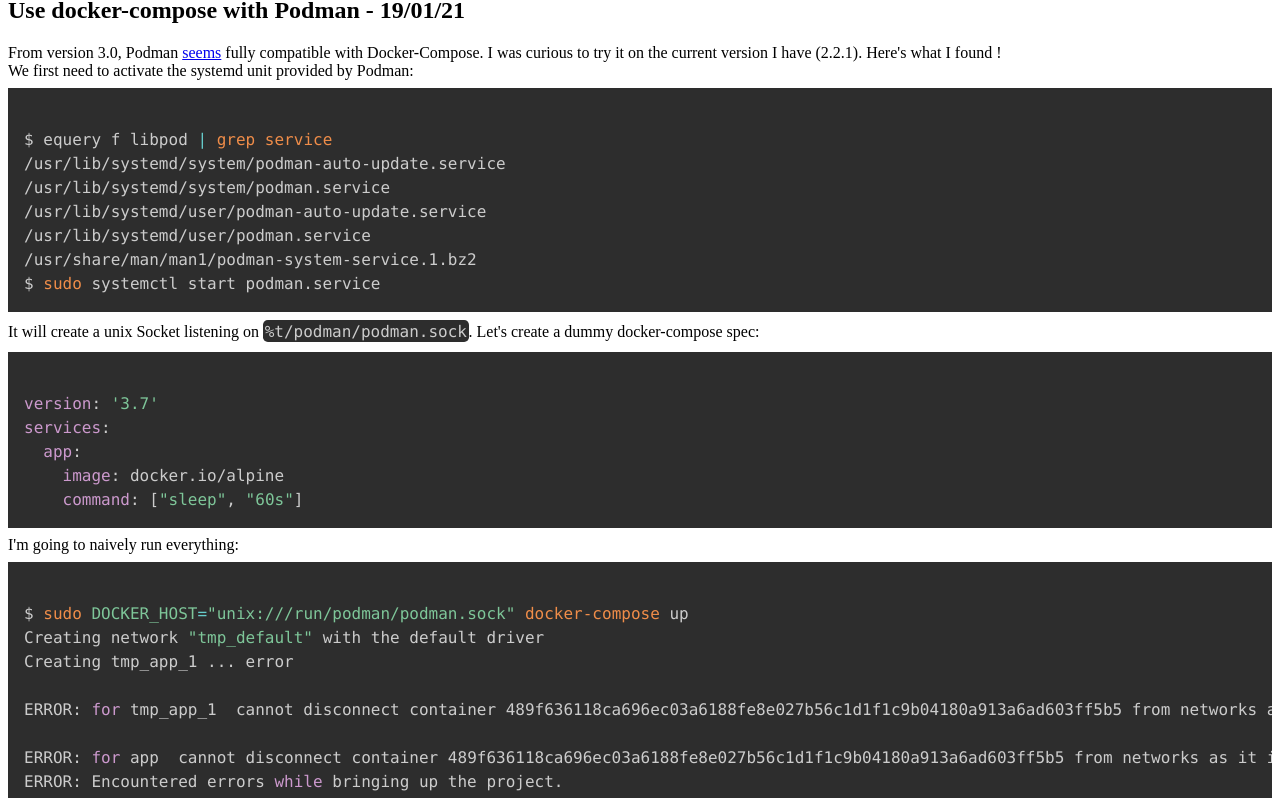
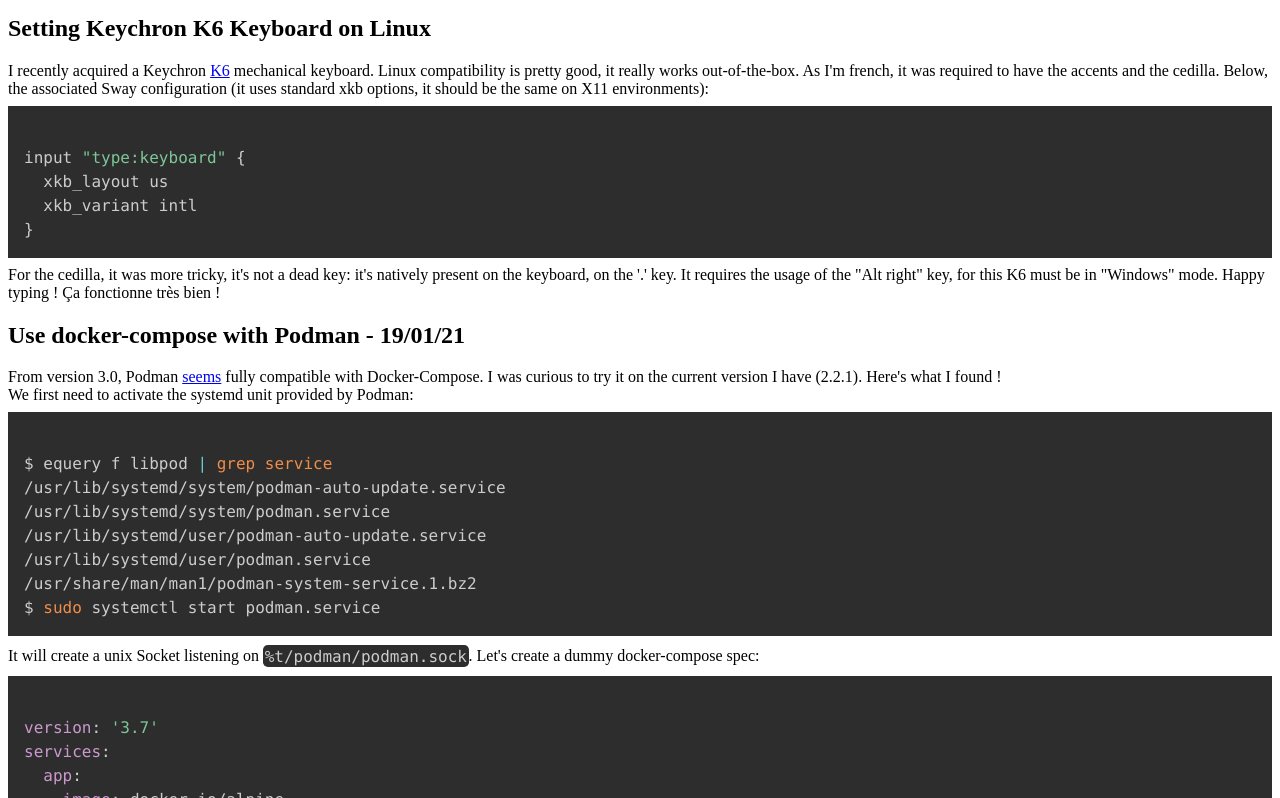
Before and after one commit to tormath1/website, a plain HTML site: page static/index.html in a window 1280 px wide. Shown: the part 253-1051 px from the top of the page. Drawn offline with nearby package versions, Linux system fonts and the light colour scheme.

Commit message:
static: add keychron post

```diff
--- a/static/index.html
+++ b/static/index.html
@@ -5,6 +5,19 @@
   <meta charset="utf-8">
 
   <title>tormath1</title>
+
+  <meta property="og:title" content="tormath1" />
+  <meta property="og:site_name" content="tormath1" />
+  <meta property="og:description" content="a collection of shared notes about IT" />
+  <meta property="og:type" content="website" />
+  <meta property="og:url" content="https://tormath1.fr" />
+  <meta property="og:image" content="https://avatars.githubusercontent.com/u/28657343?s=400&u=fc529eca241f435ad3f4ef065cd9a321cc1e1aef&v=4" />
+  <meta property="og:image:height" content="238" />
+  <meta property="og:image:width" content="238" />
+  <meta property="twitter:card" content="summary" />
+  <meta property="twitter:site" content="@tormath1" />
+  <meta property="twitter:image" content="https://avatars.githubusercontent.com/u/28657343?s=400&u=fc529eca241f435ad3f4ef065cd9a321cc1e1aef&v=4" />
+
 
   <link rel="stylesheet" href="https://cdnjs.cloudflare.com/ajax/libs/prism/1.22.0/themes/prism-tomorrow.min.css" integrity="sha512-vswe+cgvic/XBoF1OcM/TeJ2FW0OofqAVdCZiEYkd6dwGXthvkSFWOoGGJgS2CW70VK5dQM5Oh+7ne47s74VTg==" crossorigin="anonymous" />
 </head>
@@ -16,6 +29,7 @@
 <ul>
   <li><a href="#blog">Blog</a></li>
   <ul>
+    <li><a href="#keychron-k6-linux">Setting Keychron K6 keyboard on Linux</a></li>
     <li><a href="#use-docker-compose-with-podman">Use docker-compose with Podman</a></li>
     <li><a href="#screensharing-on-wayland">Screensharing on Wayland</a></li>
     <li><a href="#playing-with-terraform-state">Playing with Terraform State</a></li>
@@ -24,6 +38,20 @@
 </ul>
 
 <h1 id="blog">Blog</h1>
+
+<h2 id="keychron-k6-linux">Setting Keychron K6 Keyboard on Linux</h2>
+
+I recently acquired a Keychron <a href="https://www.keychron.com/products/keychron-k6-wireless-mechanical-keyboard">K6</a> mechanical keyboard. Linux compatibility is pretty good, it really works out-of-the-box.
+As I'm french, it was required to have the accents and the cedilla. Below, the associated Sway configuration (it uses standard xkb options, it should be the same on X11 environments):
+<pre><code class="language-bash">
+input "type:keyboard" {
+  xkb_layout us
+  xkb_variant intl
+}
+</code></pre>
+
+For the cedilla, it was more tricky, it's not a dead key: it's natively present on the keyboard, on the '.' key. It requires the usage of the "Alt right" key, for this K6 must be in "Windows" mode. Happy typing !
+Ça fonctionne très bien !
 
 <h2 id="use-docker-compose-with-podman">Use docker-compose with Podman - 19/01/21</h2>
 
```
